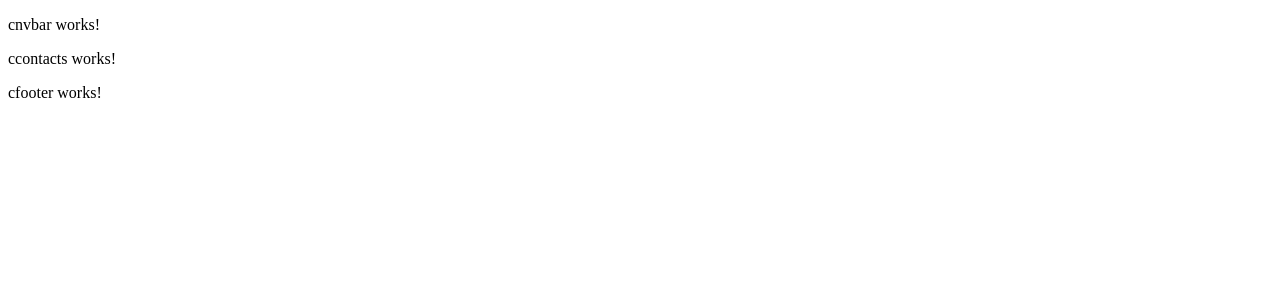
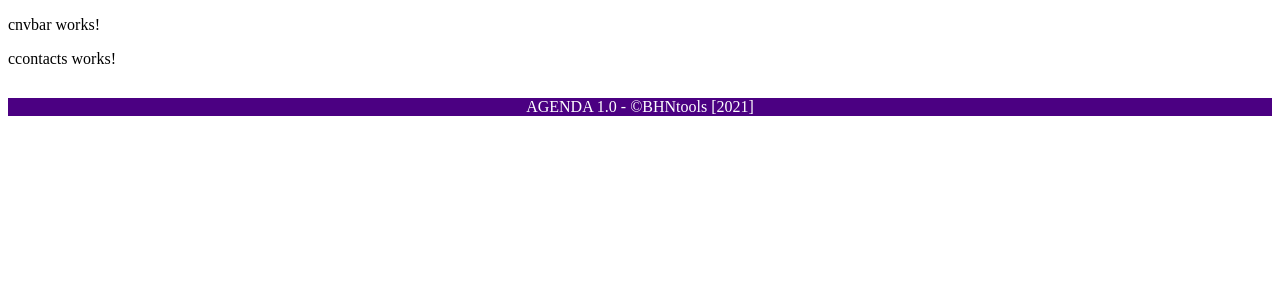
Before and after one commit to NajlaBH/ngagenda, an Angular app: page / in a window 1280 px wide. Shown: the top 300 px of the page. Built offline with nearby package versions, Linux system fonts and the light colour scheme.

Commit message:
:wrench: Add cfooter container.

```diff
--- a/src/app/cfooter/cfooter.component.css
+++ b/src/app/cfooter/cfooter.component.css
@@ -0,0 +1,13 @@
+
+.cfooter{
+   /*position: fixed;*/
+   position: relative;
+   left: 0;
+   bottom: 0;
+   width: 100%;
+   background-color: #4B0082;
+   color: white;
+   text-align: center;
+   margin-top: 30px;
+   font-family:"URW Chancery L, cursive";
+}
--- a/src/app/cfooter/cfooter.component.html
+++ b/src/app/cfooter/cfooter.component.html
@@ -1 +1 @@
-<p>cfooter works!</p>
+<p class="cfooter">AGENDA 1.0 - &copy;BHNtools [{{ footerdate }}] </p>
--- a/src/app/cfooter/cfooter.component.ts
+++ b/src/app/cfooter/cfooter.component.ts
@@ -12,4 +12,10 @@ export class CfooterComponent implements OnInit {
   ngOnInit(): void {
   }
 
+  // Define footer Date
+  now = new Date();
+
+  // Convert date to string
+  footerdate =  this.now.getFullYear();
+
 }
```
